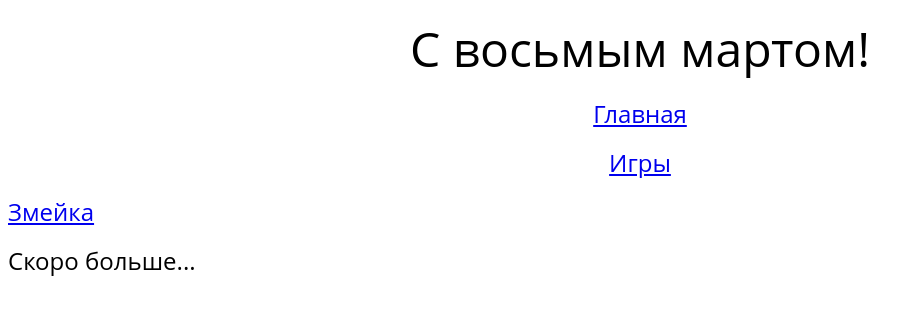
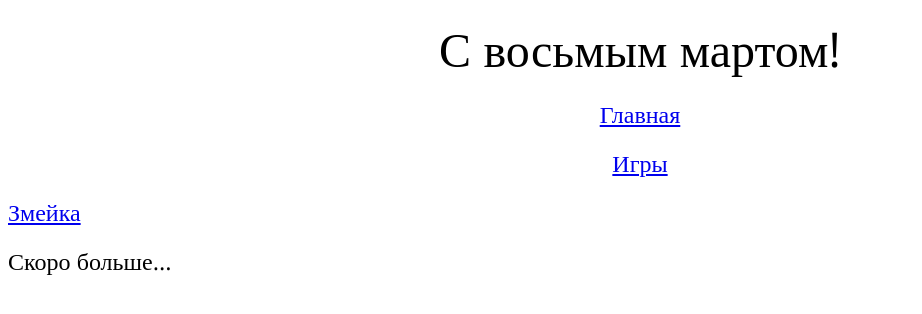
Before and after one commit to minionazavr/minionazavr.github.io, a plain HTML site: page vibor.html in a window 1280 px wide. Shown: the whole page, without its empty margins (0-922 px from the left). Drawn offline with nearby package versions, Linux system fonts and the light colour scheme.

Commit message:
Update vibor.html

```diff
--- a/vibor.html
+++ b/vibor.html
@@ -2,6 +2,9 @@
 <html lang="en">
 <head>
 	<meta charset="UTF-8">
+	<link rel="preconnect" href="https://fonts.googleapis.com">
+<link rel="preconnect" href="https://fonts.gstatic.com" crossorigin>
+<link href="https://fonts.googleapis.com/css2?family=Open+Sans:wght@300&display=swap" rel="stylesheet">
 	<meta name="viewport" content="width=device-width, initial-scale=1.0">
 	<title>8 marta</title>
 	<div class="body">
```
